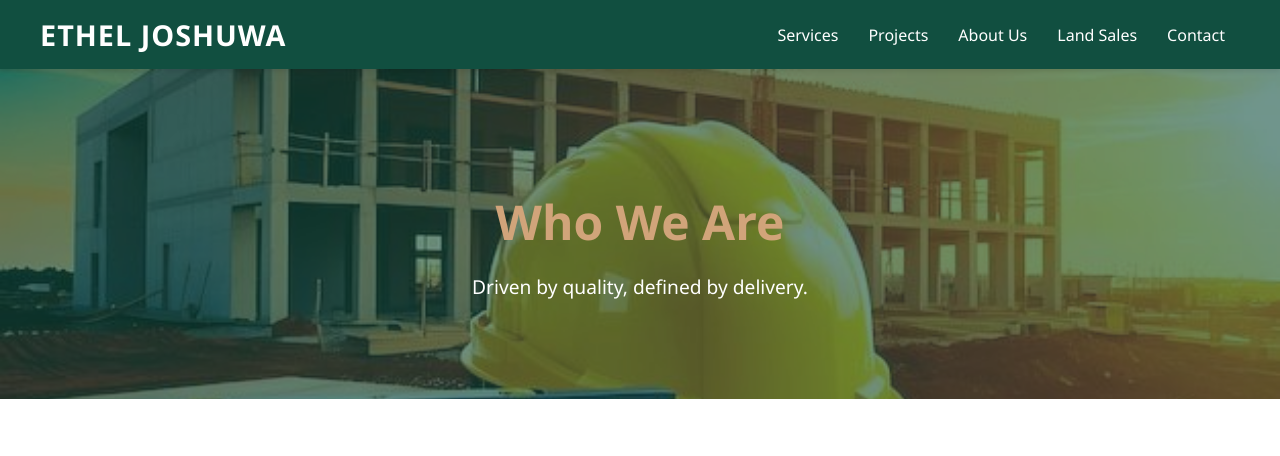
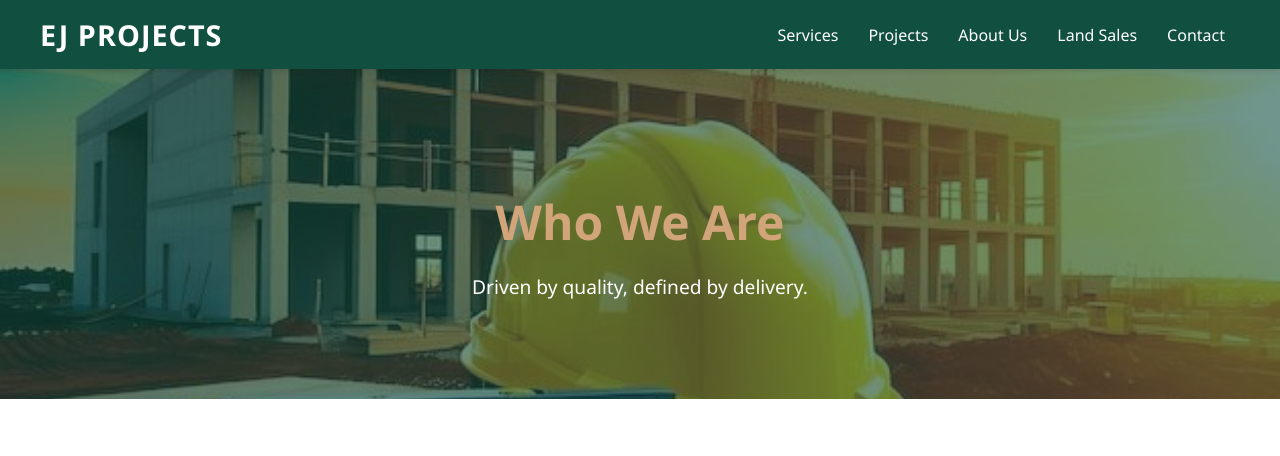
Before and after one commit to MUTSAWASHE13/EJ-PROJECT-DEVELOPERS, a plain HTML site: page about.html in a window 1280 px wide. Shown: the top 456 px of the page. Drawn offline with Linux system fonts and the light colour scheme.

Commit message:
Update about.html

```diff
--- a/about.html
+++ b/about.html
@@ -332,7 +332,7 @@
     <header id="main-header">
         <div class="container">
             <div class="header-main">
-                <h1 class="logo">ETHEL JOSHUWA</h1>
+                <h1 class="logo">EJ PROJECTS</h1>
                 <button class="menu-toggle" aria-label="Toggle navigation">
                     <i class="fas fa-bars"></i>
                 </button>
@@ -481,4 +481,5 @@
         });
     </script>
 </body>
+
 </html>
```
